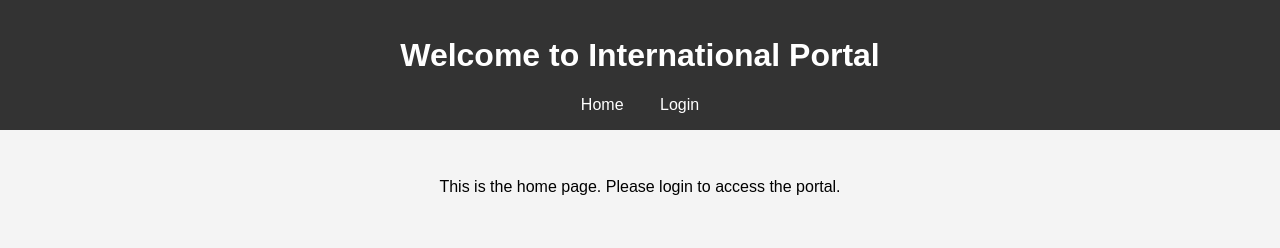
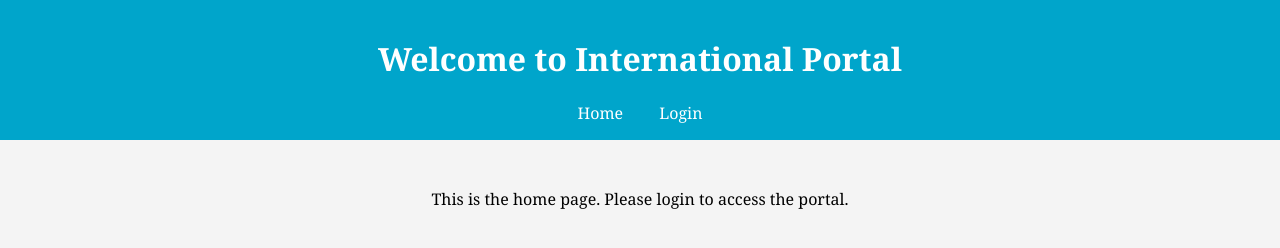
Before and after one commit to 184ladno/International-portal, a website: page public/index.html in a window 1280 px wide. Drawn offline with Linux system fonts and the light colour scheme.

Commit message:
Update styles.css

```diff
--- a/public/styles.css
+++ b/public/styles.css
@@ -1,12 +1,12 @@
 body {
-  font-family: Montserrat, sans-serif;
+  font-family: Georgia, sans-serif;
   margin: 0;
   padding: 0;
   background-color: #f4f4f4;
 }
 
 header {
-  background-color: #333;
+  background-color: #00A5CB;
   color: white;
   padding: 1rem;
   text-align: center;
```
